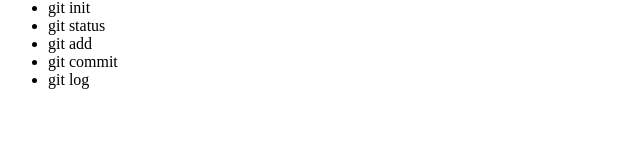
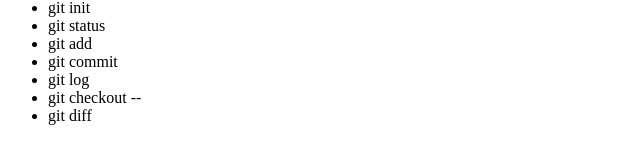
Before and after one commit to grupodoh/cursogit, a plain HTML site: page index.html in a window 1280 px wide. Shown: the part 122-286 px from the top of the page, without its empty margins (0-640 px from the left). Drawn offline with Linux system fonts and the light colour scheme.

Commit message:
Se agregan dos items a la lista de comandos

```diff
--- a/index.html
+++ b/index.html
@@ -17,6 +17,8 @@
                 <li>git add</li>
                 <li>git commit</li>
                 <li>git log</li>
+                <li>git checkout --</li>
+                <li>git diff</li>
             </ul>
         </p>
     </div>
```
